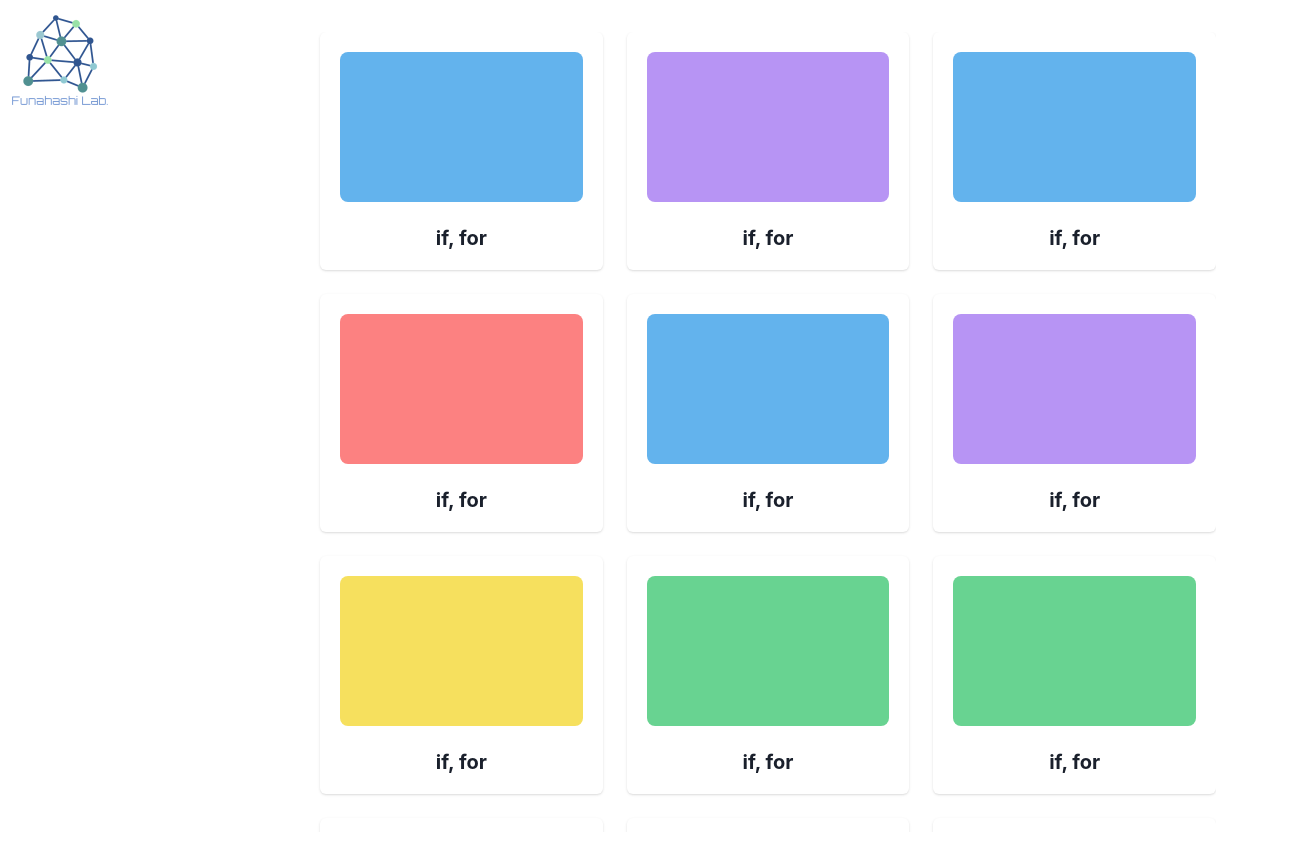
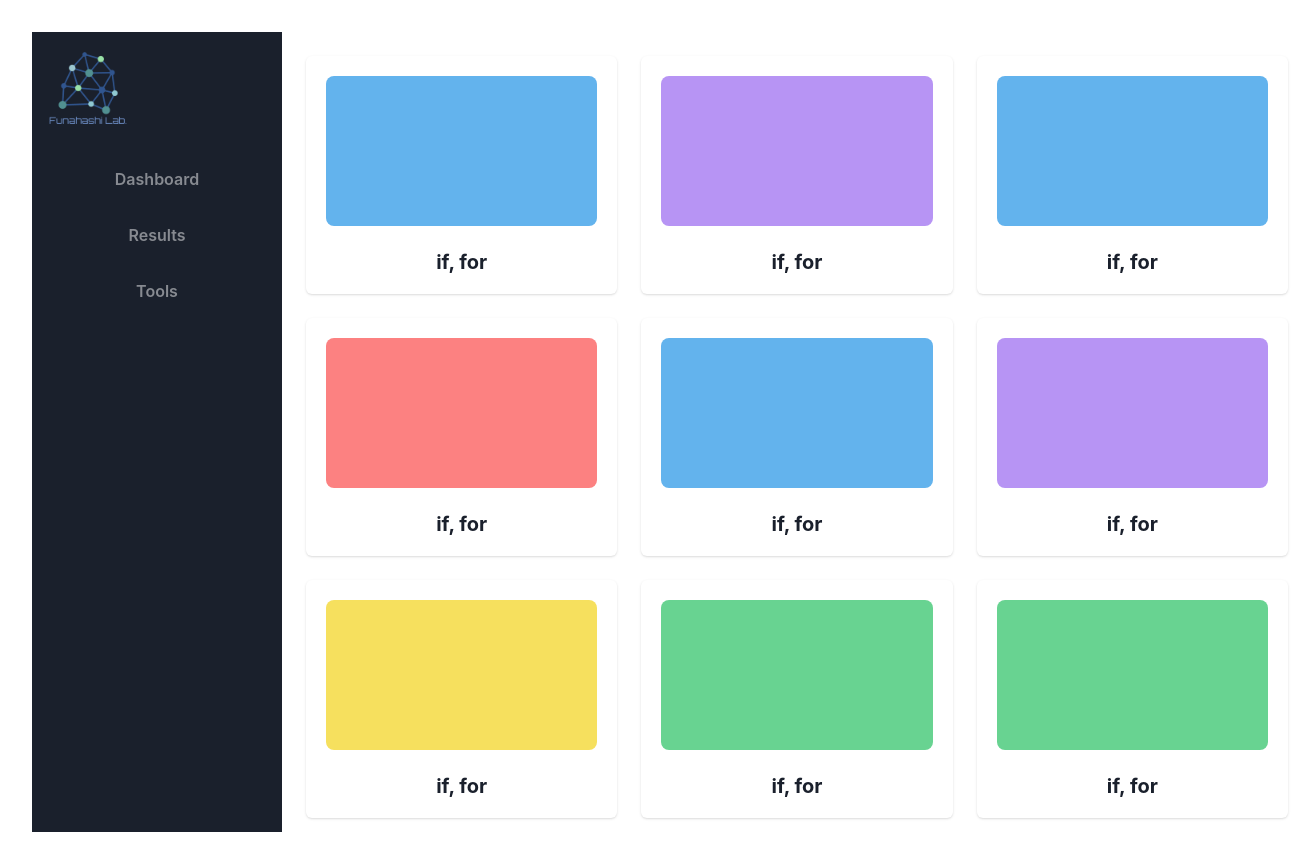
Before and after one commit to nometoko/JudgeServerforEducation, a React (Vite) app in the folder frontend/: page /dashboard in a window 1280 px wide. Shown: the whole page, 1312 px wide, since content can reach past the window. Built offline with nearby package versions, Linux system fonts and the light colour scheme.

Commit message:
助けてひで

```diff
--- a/frontend/package.json
+++ b/frontend/package.json
@@ -16,6 +16,7 @@
     "@emotion/react": "^11.14.0",
     "@emotion/styled": "^11.14.0",
     "@types/react-router-dom": "^5.3.3",
+    "axios": "^1.7.9",
     "framer-motion": "^12.2.0",
     "next-themes": "^0.4.4",
     "react": "^18.3.1",
--- a/frontend/src/App.tsx
+++ b/frontend/src/App.tsx
@@ -34,9 +34,10 @@ const App: React.FC = () => {
         <Routes>
           <Route path="/login" element={<Login />} />
           <Route path="/dashboard" element={<DashboardPage />} />
+          <Route path="/submission" element={<Submission />} />
           <Route path="/" element={<Navigate to="/login" />} />
           {/* <Route path="/*" element={<NotFound />} /> */}
-          <Route path="/submission" element={<Submission />} />
+
 
         </Routes>
         {/* </AxiosClientProvider> */}
--- a/frontend/src/components/DefaultLayout.tsx
+++ b/frontend/src/components/DefaultLayout.tsx
@@ -1,23 +1,39 @@
-import { ChakraProvider, Box, Flex, theme } from "@chakra-ui/react";
-// import { TopHeader } from "./TopHeader";
-// import { SideMenu } from "./SideMenu";
+import { ChakraProvider, Box, Flex, VStack, Button, Image, theme } from "@chakra-ui/react";
 import React, { ReactNode } from 'react';
+import { useNavigate } from "react-router-dom";
 
 interface DefaultLayoutProps {
     children: ReactNode;
 }
 
 export const DefaultLayout: React.FC<DefaultLayoutProps> = ({ children }) => {
+    const navigate = useNavigate();
+
     return (
-        <ChakraProvider theme={theme}>
-            <Flex h="100vh" overflowY={'auto'} >
-                {/* <TopHeader /> */}
-                <Flex>
-                    {/* <SideMenu /> */}
-                    <Box w="70vw" ml="20vw">{children}</Box>
-                </Flex>
-            </Flex>
-        </ChakraProvider>
+        // <ChakraProvider >
+        <Flex w="100vw" h="100vh">
+            {/* ✅ 左側の固定サイドバー */}
+            <Box w="250px" h="100vh" bg="gray.800" color="white" p={4}>
+                <VStack spacing={4} align="stretch">
+                    <Image src="../../img/funalab.png" alt="funalab logo" boxSize="80px" mb={4} />
+                    <Button variant="ghost" colorScheme="whiteAlpha" onClick={() => navigate("/dashboard")}>
+                        Dashboard
+                    </Button>
+                    <Button variant="ghost" colorScheme="whiteAlpha" onClick={() => navigate("/results")}>
+                        Results
+                    </Button>
+                    <Button variant="ghost" colorScheme="whiteAlpha" onClick={() => navigate("/tools")}>
+                        Tools
+                    </Button>
+                </VStack>
+            </Box>
+
+            {/* ✅ 右側のスクロール可能なメインコンテンツ */}
+            <Box flex="1" overflowY="auto" p={6}>
+                {children}
+            </Box>
+        </Flex>
+        // </ChakraProvider>
     );
 };
 
--- a/frontend/src/routes/Dashboard.tsx
+++ b/frontend/src/routes/Dashboard.tsx
@@ -1,14 +1,11 @@
-import {
-    Box,
-    Container,
-    Grid,
-    GridItem,
-    Image
-} from "@chakra-ui/react";
+import { Grid, GridItem } from "@chakra-ui/react";
 import { DefaultLayout } from "../components/DefaultLayout";
-import { CardList } from "../components/CardList"
+import { CardList } from "../components/CardList";
+import { useNavigate } from "react-router-dom";
 
 const DashboardPage = () => {
+    const navigate = useNavigate();
+
     // ランダムな色を取得する関数
     const getRandomColor = () => {
         const colors = ["red.300", "blue.300", "green.300", "yellow.300", "purple.300"];
@@ -17,16 +14,11 @@ const DashboardPage = () => {
 
     // カードクリック時の処理
     const handleCardClick = (index: number) => {
-        alert(`Card ${index + 1} clicked! 🚀`);
+        navigate(`/Submission`, { replace: true });
     };
 
     return (
         <DefaultLayout>
-            {/* 左上のロゴとテキスト */}
-            <Box position="absolute" top="10px" left="10px">
-                <Image src="../../img/funalab.png" alt="funalab logo" boxSize="100px" />
-            </Box>
-
             <Grid templateColumns="repeat(3, 1fr)" gap={6}>
                 {Array.from({ length: 40 }).map((_, index) => (
                     <GridItem key={index}>
--- a/frontend/src/routes/Login.tsx
+++ b/frontend/src/routes/Login.tsx
@@ -1,4 +1,4 @@
-import { useState } from "react";
+import { useState, useRef } from "react";
 import { useNavigate } from "react-router-dom";
 import {
     Box,
@@ -20,16 +20,26 @@ const Login = () => {
     const [error, setError] = useState("");
     const navigate = useNavigate();
 
+    // 🔹 パスワード入力欄の参照を作成
+    const passwordRef = useRef<HTMLInputElement>(null);
+
     const handleLogin = () => {
         if (username === "a" && password === "a") {
-            navigate(`/dashboard`, { replace: true })
+            navigate(`/dashboard`, { replace: true });
         } else {
             setError("We don't recognize this user ID or password");
         }
     };
 
+    /** 🔹 Enterキーを押したらパスワード入力欄にフォーカス */
+    const handleKeyDownUserName = (e: React.KeyboardEvent<HTMLInputElement>) => {
+        if (e.key === "Enter") {
+            passwordRef.current?.focus(); // パスワード入力欄にフォーカスを移動
+        }
+    };
+
     /** 🔹 Enterキーを押したらログインボタンを押す */
-    const handleKeyDown = (e: React.KeyboardEvent<HTMLInputElement>) => {
+    const handleKeyDownPassword = (e: React.KeyboardEvent<HTMLInputElement>) => {
         if (e.key === "Enter") {
             handleLogin();
         }
@@ -40,9 +50,6 @@ const Login = () => {
             {/* 左上のロゴとテキスト */}
             <Box position="absolute" top="10px" left="10px">
                 <Image src="../../img/funalab.png" alt="funalab logo" boxSize="100px" />
-                {/* <Text fontSize="sm" fontStyle="italic" mt="2">
-                    Judge Server for Education with Git
-                </Text> */}
             </Box>
 
             {/* ログインフォーム */}
@@ -59,6 +66,7 @@ const Login = () => {
                                 type="text"
                                 value={username}
                                 onChange={(e) => setUsername(e.target.value)}
+                                onKeyDown={handleKeyDownUserName} // ⬅ Enter でパスワード欄にフォーカス
                             />
                         </FormControl>
 
@@ -68,7 +76,8 @@ const Login = () => {
                                 type="password"
                                 value={password}
                                 onChange={(e) => setPassword(e.target.value)}
-                                onKeyDown={handleKeyDown} /** enterキーが押された時にログインボタンが押される*/
+                                onKeyDown={handleKeyDownPassword} // ⬅ Enter でログイン
+                                ref={passwordRef} // ⬅ パスワード欄の参照をセット
                             />
                         </FormControl>
 
--- a/frontend/src/routes/Submission.tsx
+++ b/frontend/src/routes/Submission.tsx
@@ -1,5 +1,6 @@
 import React, { useState } from "react";
 import axios from "axios";
+import DefaultLayout from "@/components/DefaultLayout";
 
 const FileUpload: React.FC = () => {
     const [files, setFiles] = useState<FileList | null>(null);
@@ -39,6 +40,7 @@ const FileUpload: React.FC = () => {
     };
 
     return (
+        <DefaultLayout>
             <div>
                 <h2>複数ファイルアップロード</h2>
                 <input type="file" multiple onChange={handleFileChange} />
@@ -47,6 +49,8 @@ const FileUpload: React.FC = () => {
                 </button>
                 {message && <p>{message}</p>}
             </div>
+        </DefaultLayout>
+
     );
 };
 
```
Also changed, not shown: 1 other file (tests, documents, lock files or other folders). Lines whose indentation alone changed are shown as unchanged.
